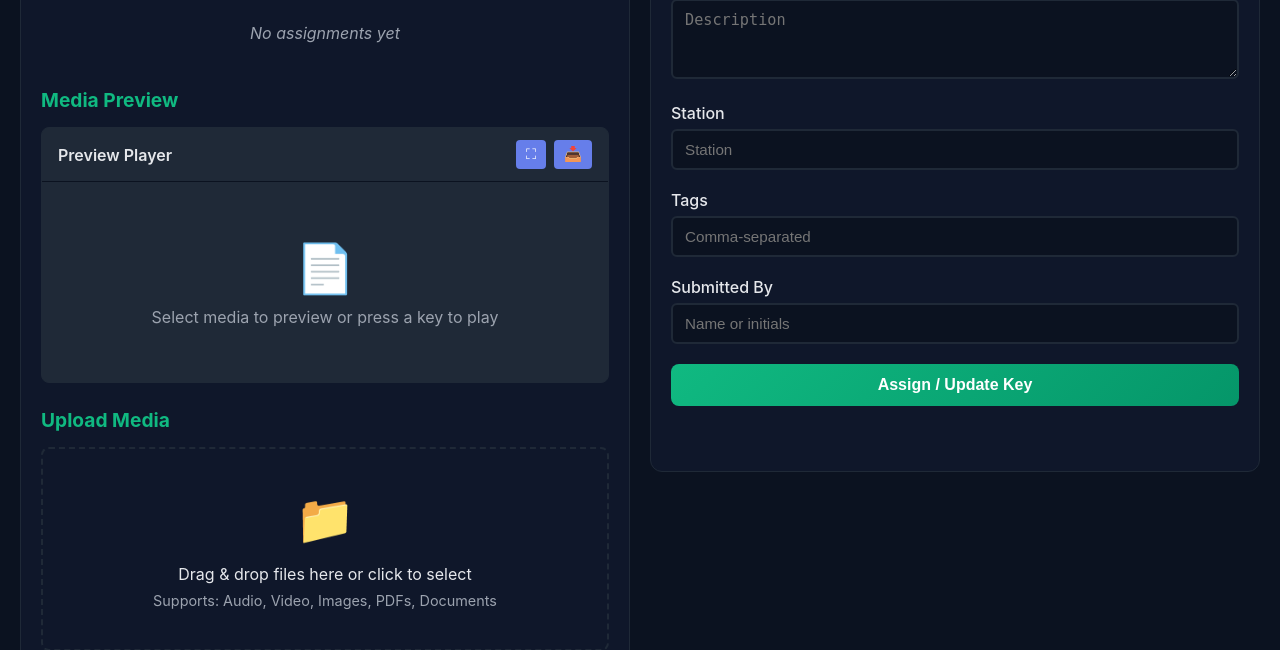
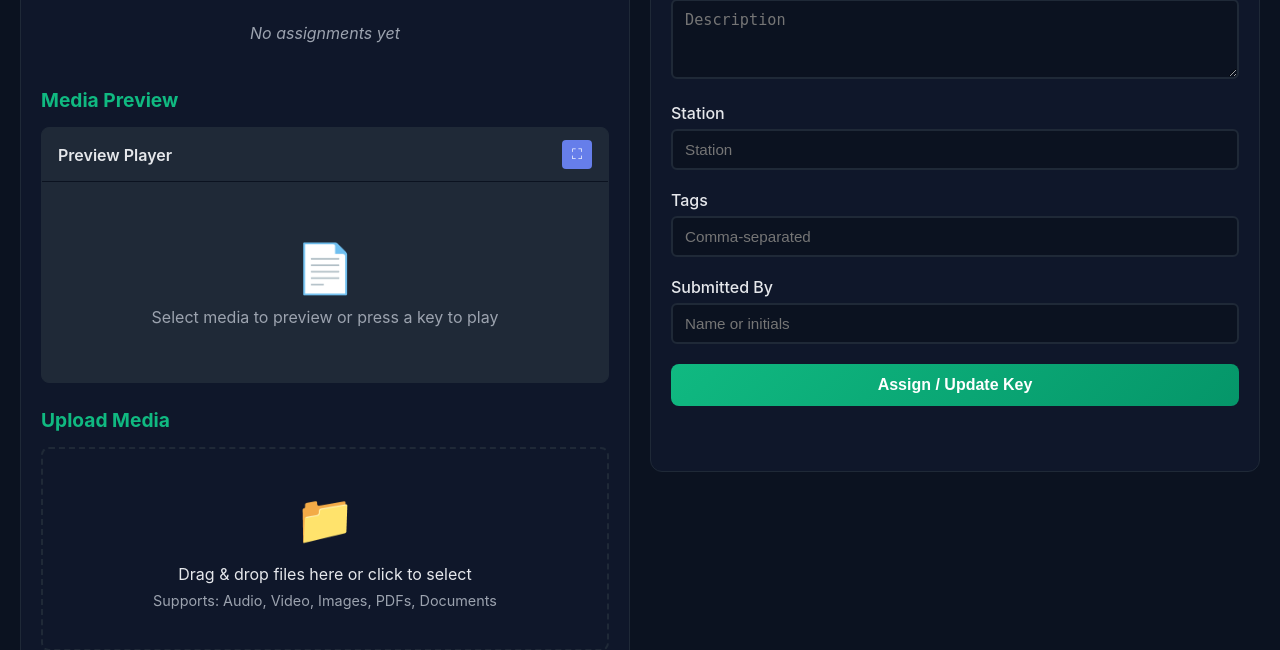
Before and after one commit to dmccolly/voxpro-backend, a Python web app: template public/templates/voxpro-manager.html in a window 1280 px wide. Shown: the part 484-1134 px from the top of the page. Run offline with Jinja, Linux system fonts and the light colour scheme; the template is opened without the code that fills it, so the values that code supplies are empty; some libraries are stand-ins or nearby versions.

Commit message:
Fix description display to show consistently for PDFs and all media types in modal player
- Update addDescriptionOverlay function calls to use proper global scope (window.voxProManager)
- Remove broken download button from preview player controls
- Descriptions now display properly for PDFs, videos, and all media types
- Test confirmed: description overlays appear correctly for keypress playback and file selection

Co-Authored-By: Dan McColly <danmccolly@gmail.com>

```diff
--- a/public/templates/voxpro-manager.html
+++ b/public/templates/voxpro-manager.html
@@ -541,7 +541,6 @@
                         <span class="preview-title">Preview Player</span>
                         <div class="preview-controls">
                             <button class="preview-btn" id="fullscreenBtn" title="Open Fullscreen">⛶</button>
-                            <button class="preview-btn" id="downloadBtn" title="Download">📥</button>
                         </div>
                     </div>
                     <div class="preview-content" id="previewContent">
```
Also changed, not shown: public/assets/voxpro-manager.js.
